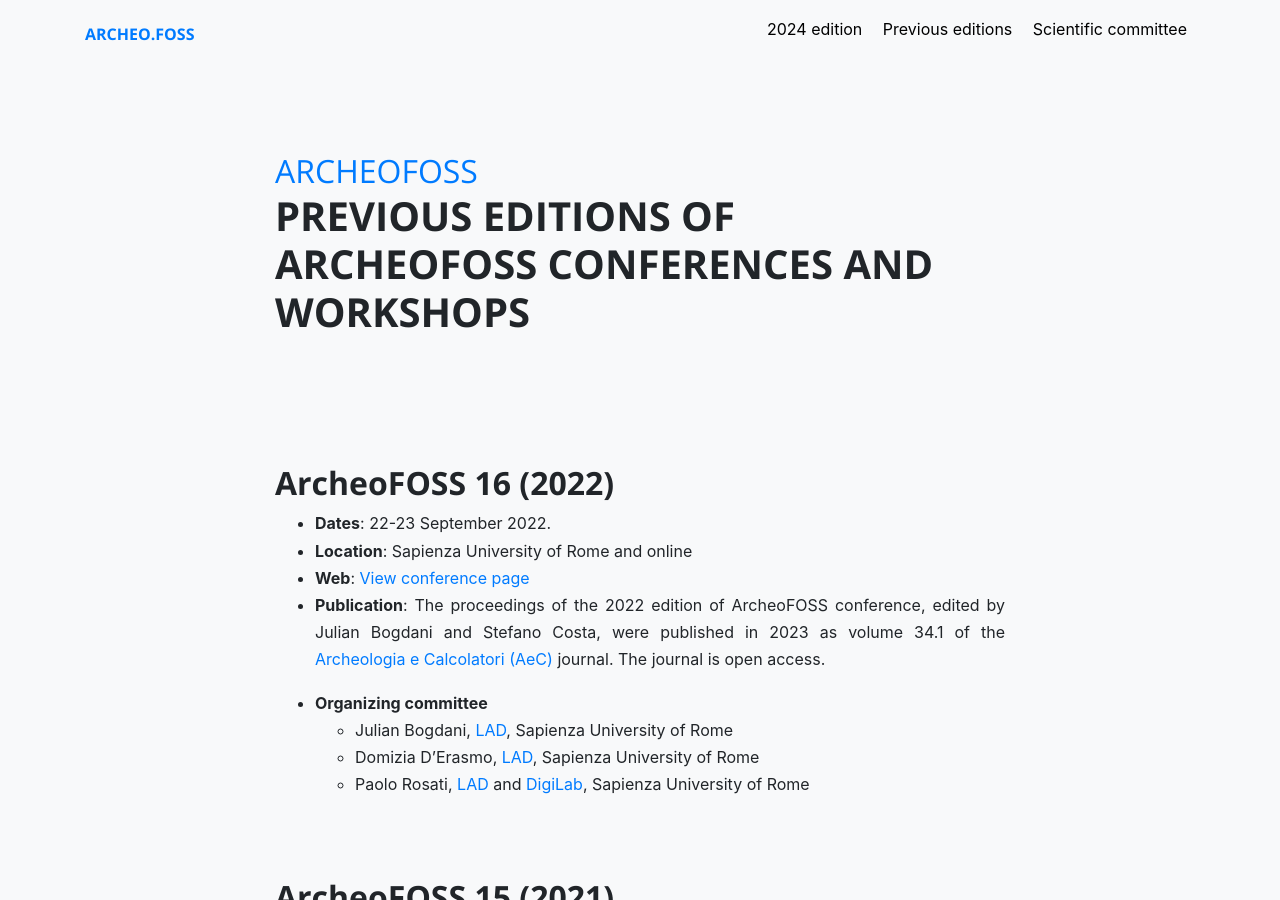
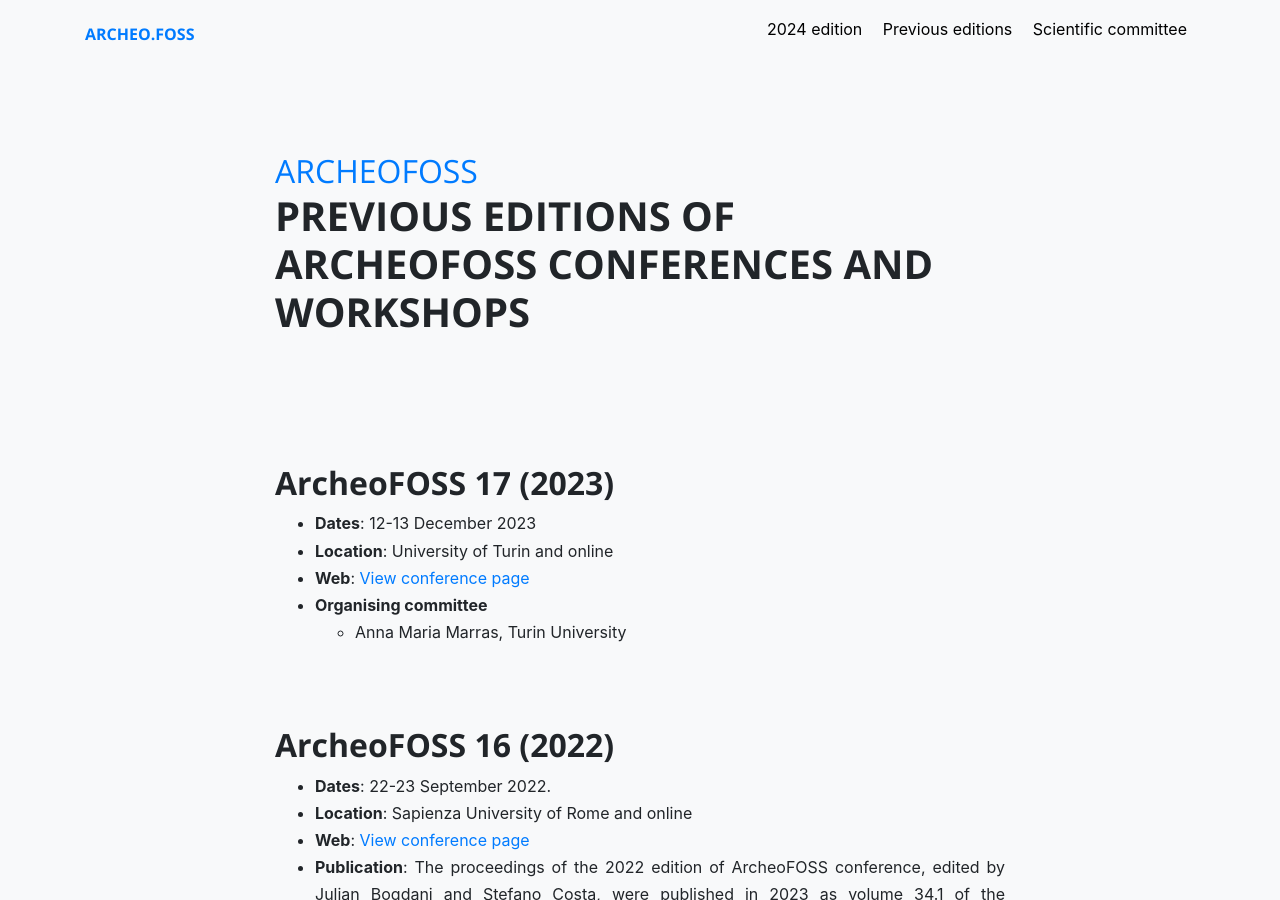
Before and after one commit to archeofoss/archeofoss, a Jekyll site: the page built from previous-editions.md, in a window 1280 px wide and 900 px high. Built offline with Jekyll 4.4.1, drawn with Linux system fonts in a browser that asks for light colours; nearby versions of some CDN libraries.

Commit message:
Update previous-editions.md

```diff
--- a/previous-editions.md
+++ b/previous-editions.md
@@ -3,6 +3,13 @@
 description: ArchaeoFOSS editions
 layout: article-slim
 ---
+
+## ArcheoFOSS 17 (2023)
+- **Dates**: 12-13 December 2023
+- **Location**: University of Turin and online
+- **Web**: [View conference page](./2023)
+- **Organising committee**
+  - Anna Maria Marras, Turin University
 
 ## ArcheoFOSS 16 (2022)
 - **Dates**: 22-23 September 2022.
```
